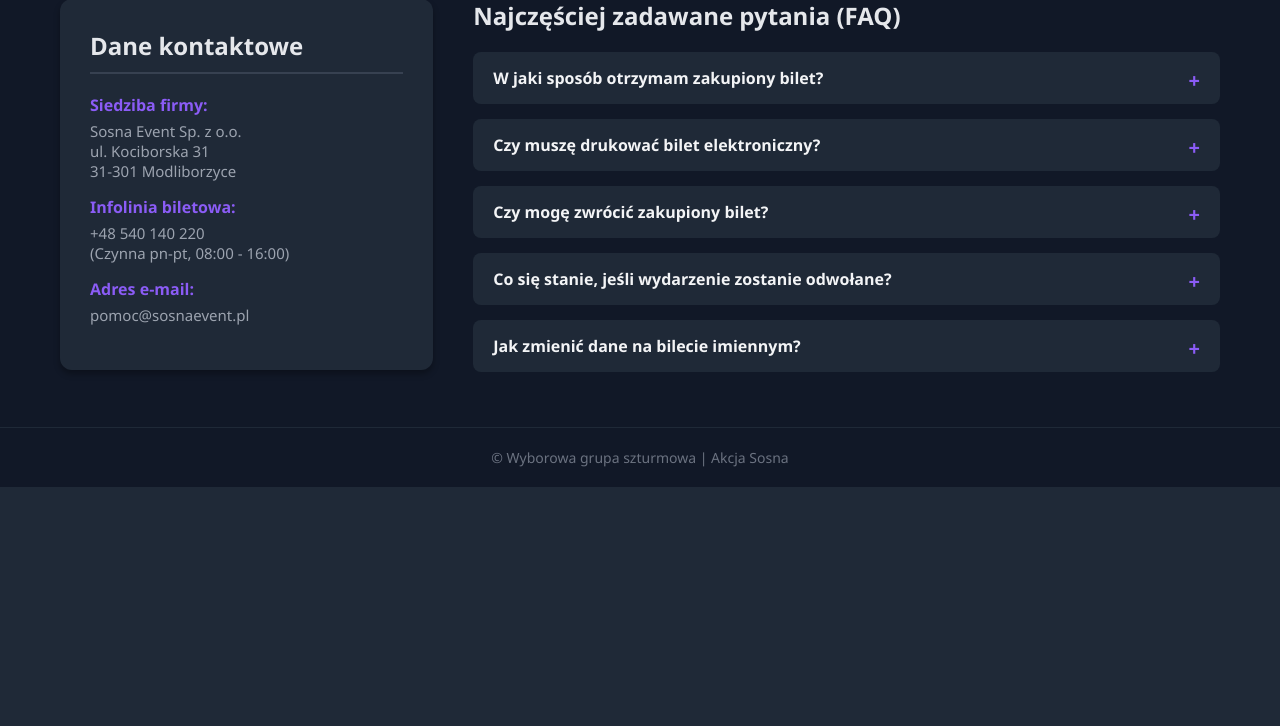
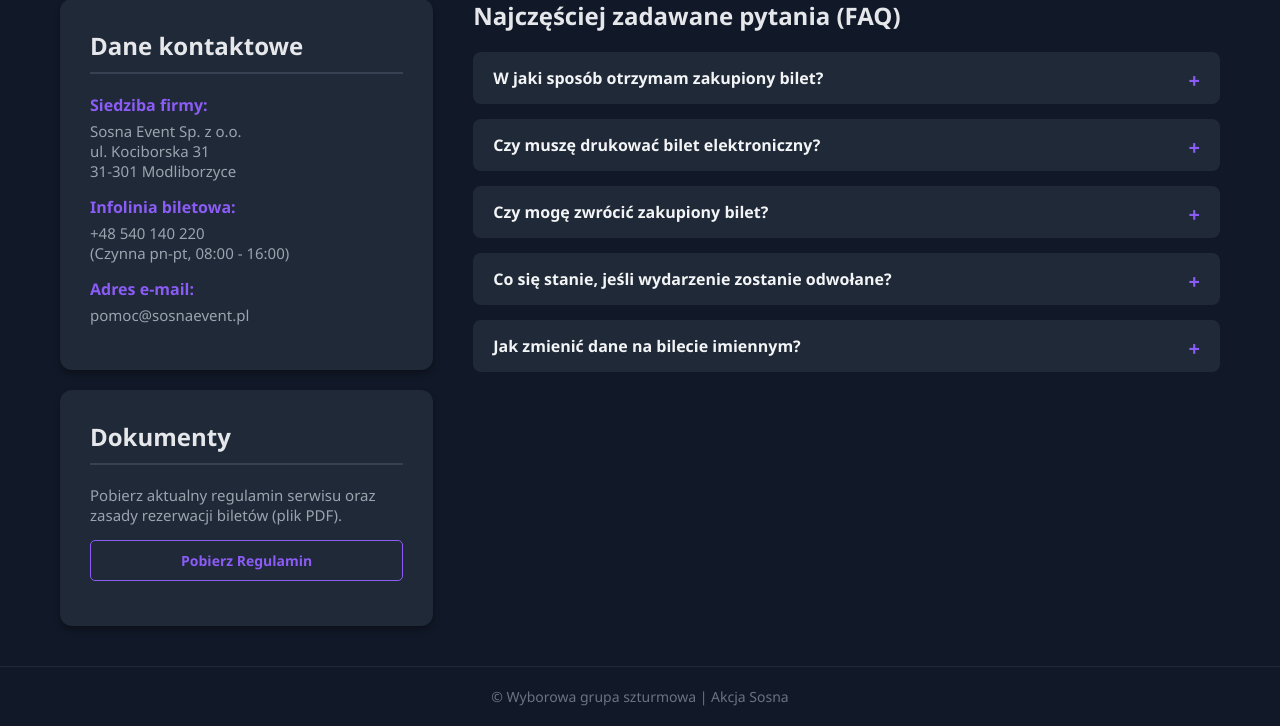
Before and after one commit to bevern77/sosna, a PHP site: page /kontakt.php in a window 1280 px wide. Shown: the part 370-1096 px from the top of the page. Before the commit the page ends 857 px from the top, so only its background shows below. Run offline with PHP 8.4, Linux system fonts and the light colour scheme.

Commit message:
Update kontakt.php

```diff
--- a/kontakt.php
+++ b/kontakt.php
@@ -4,7 +4,7 @@
     <meta charset="UTF-8">
     <meta name="viewport" content="width=device-width, initial-scale=1.0">
     <title>Kontakt i Pomoc - Sosna Event</title>
-    <link rel="stylesheet" href="kontakt_c.css">
+    <link rel="stylesheet" href="kontakt_c.css?v=2">
 </head>
 <body>
 
@@ -29,6 +29,8 @@
 
     <div class="contact-container">
 
+        <div class="left-column" style="display: flex; flex-direction: column; gap: 20px;">
+
             <div class="contact-info-box">
                 <h2>Dane kontaktowe</h2>
 
@@ -46,6 +48,16 @@
                     <strong>Adres e-mail:</strong>
                     <p>pomoc@sosnaevent.pl</p>
                 </div>
+            </div>
+
+            <div class="contact-info-box">
+                <h2>Dokumenty</h2>
+                <div class="contact-detail">
+                    <p style="margin-bottom: 15px;">Pobierz aktualny regulamin serwisu oraz zasady rezerwacji biletów (plik PDF).</p>
+                    <a href="regulamin.pdf" class="btn-download" target="_blank">Pobierz Regulamin</a>
+                </div>
+            </div>
+
         </div>
 
         <div class="faq-box">
```
Lines whose indentation alone changed are shown as unchanged.
